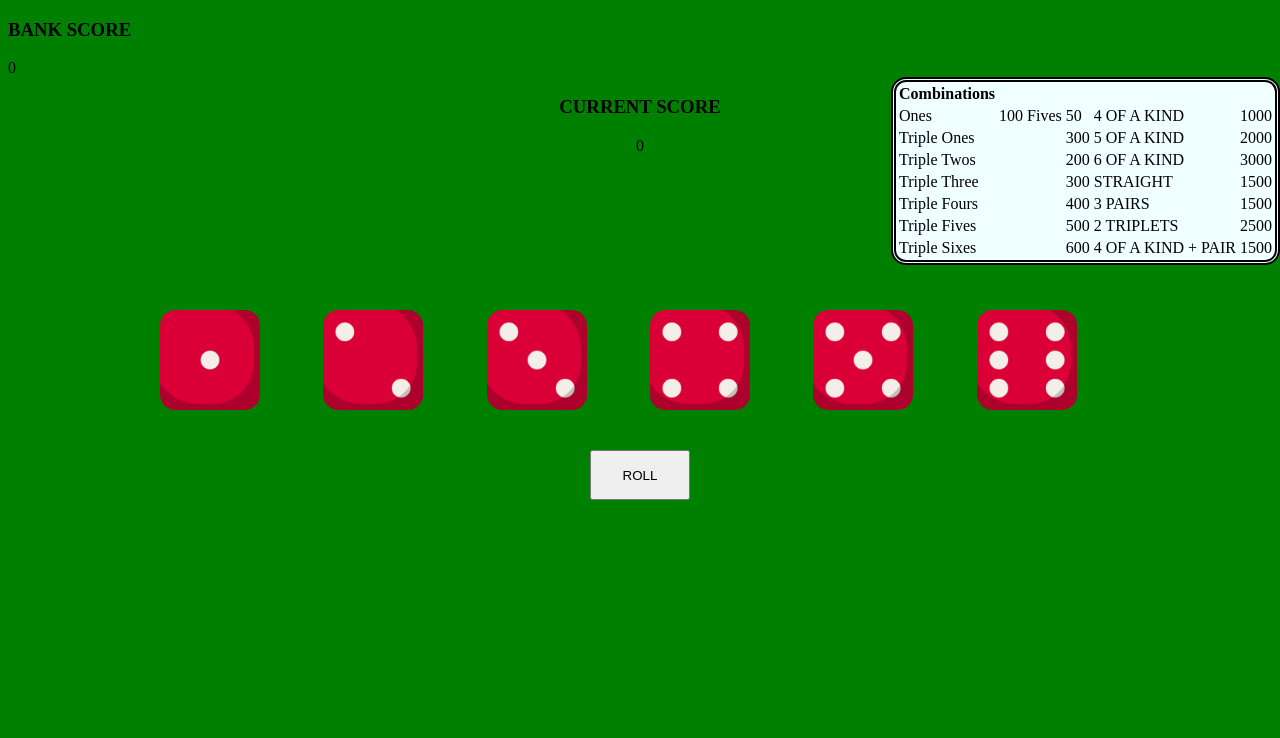
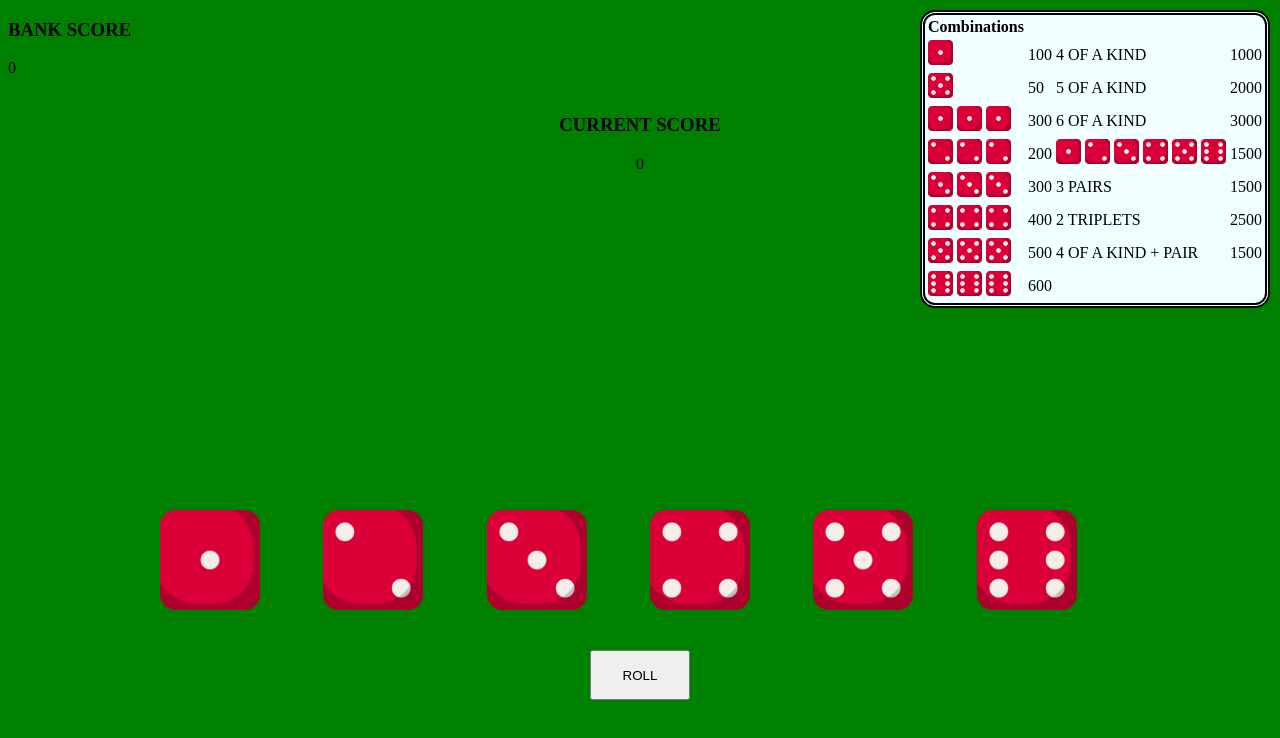
Before and after one commit to mcheng7687/farkle, a plain HTML site: page index.html in a window 1280 px wide. Both pictures are taken after a click on the button "START". Drawn offline with Linux system fonts and the light colour scheme.

Commit message:
added score chart

```diff
--- a/css/main.css
+++ b/css/main.css
@@ -15,6 +15,10 @@ table {
     position: absolute;
     top: 0%;
     /* transform: translate(0%,-50%); */
+}
+
+.dice-chart {
+    width: 25px;
 }
 
 .center {
@@ -35,14 +39,17 @@ table {
 }
 
 #score-chart {
+    margin: 10px;
     border: 5px;
     border-style: double;
     border-radius: 15px;
     position: absolute;
     right: 0%;
+    top: 0%;
 }
 
 #dice-roll {
+    top: 75%;
     width: 980px;
     height: 200px;
 }
--- a/index.html
+++ b/index.html
@@ -14,54 +14,88 @@
 		<div>
 			<h3>BANK SCORE</h3>
 			<div id="bank-score">0</div>
+			<img src="" alt="">
 		</div>
 		<table id="score-chart">
 			<tr>
 				<th>Combinations</th>
 			</tr>
 			<tr>
-				<td><img src="dice-img/dice-5.png" alt="">Ones</td>
+				<td><img src="dice-img/dice-1.png" alt="1 dice" class="dice-chart"></td>
 				<td>100</td>
-				<td><img src="dice-img/dice-1.png" alt="">Fives</td>
-				<td>50</td>
 				<td>4 OF A KIND</td>
 				<td>1000</td>
 			</tr>
 			<tr>
-				<td colspan="3">Triple Ones</td>
-				<td>300</td>
+				<td><img src="dice-img/dice-5.png" alt="5 dice" class="dice-chart"></td>
+				<td>50</td>
 				<td>5 OF A KIND</td>
 				<td>2000</td>
 			</tr>
 			<tr>
-				<td colspan="3">Triple Twos</td>
-				<td>200</td>
+				<td>
+					<img src="dice-img/dice-1.png" alt="1 dice" class="dice-chart">
+					<img src="dice-img/dice-1.png" alt="1 dice" class="dice-chart">
+					<img src="dice-img/dice-1.png" alt="1 dice" class="dice-chart">
+				</td>
+				<td>300</td>
 				<td>6 OF A KIND</td>
 				<td>3000</td>
 			</tr>
 			<tr>
-				<td colspan="3">Triple Three</td>
-				<td>300</td>
-				<td>STRAIGHT</td>
+				<td>
+					<img src="dice-img/dice-2.png" alt="2 dice" class="dice-chart">
+					<img src="dice-img/dice-2.png" alt="2 dice" class="dice-chart">
+					<img src="dice-img/dice-2.png" alt="2 dice" class="dice-chart">
+				</td>
+				<td>200</td>
+				<td>
+					<img src="dice-img/dice-1.png" alt="1 dice" class="dice-chart">
+					<img src="dice-img/dice-2.png" alt="2 dice" class="dice-chart">
+					<img src="dice-img/dice-3.png" alt="3 dice" class="dice-chart">
+					<img src="dice-img/dice-4.png" alt="4 dice" class="dice-chart">
+					<img src="dice-img/dice-5.png" alt="5 dice" class="dice-chart">
+					<img src="dice-img/dice-6.png" alt="6 dice" class="dice-chart">
+				</td>
 				<td>1500</td>
 			</tr>
 			<tr>
-				<td colspan="3">Triple Fours</td>
-				<td>400</td>
+				<td>
+					<img src="dice-img/dice-3.png" alt="3 dice" class="dice-chart">
+					<img src="dice-img/dice-3.png" alt="3 dice" class="dice-chart">
+					<img src="dice-img/dice-3.png" alt="3 dice" class="dice-chart">
+				</td>
+				<td>300</td>
 				<td>3 PAIRS</td>
 				<td>1500</td>
 			</tr>
 			<tr>
-				<td colspan="3">Triple Fives</td>
-				<td>500</td>
+				<td>
+					<img src="dice-img/dice-4.png" alt="4 dice" class="dice-chart">
+					<img src="dice-img/dice-4.png" alt="4 dice" class="dice-chart">
+					<img src="dice-img/dice-4.png" alt="4 dice" class="dice-chart">
+				</td>
+				<td>400</td>
 				<td>2 TRIPLETS</td>
 				<td>2500</td>
 			</tr>
 			<tr>
-				<td colspan="3">Triple Sixes</td>
-				<td>600</td>
+				<td>
+					<img src="dice-img/dice-5.png" alt="5 dice" class="dice-chart">
+					<img src="dice-img/dice-5.png" alt="5 dice" class="dice-chart">
+					<img src="dice-img/dice-5.png" alt="5 dice" class="dice-chart">
+				</td>
+				<td>500</td>
 				<td>4 OF A KIND + PAIR</td>
 				<td>1500</td>
+			</tr>
+			<tr>
+				<td>
+					<img src="dice-img/dice-6.png" alt="6 dice" class="dice-chart">
+					<img src="dice-img/dice-6.png" alt="6 dice" class="dice-chart">
+					<img src="dice-img/dice-6.png" alt="6 dice" class="dice-chart">
+				</td>
+				<td>600</td>
 			</tr>
 		</table>
 		<div class="center" id="dice-roll">
--- a/js/main.js
+++ b/js/main.js
@@ -18,6 +18,9 @@ let selected = { quantity: 0, values: [] };
 const playerScore = { bank: 0, current: 0 };
 
 function initialize() {
+    // $("#score-chart").append(`<img class="dice-1">`);
+
+
     assign_dice();
 }
 
@@ -25,7 +28,7 @@ function assign_dice() {
     /*
     Assign die images to document based on DICE values
     */
-    $("img").remove();
+    $("img.dice").remove();
 
     for (let d = 0; d < DICE.length; d++) {
         $("#dice-roll").append(`<img class="dice" id="dice-${d}">`)
@@ -218,7 +221,7 @@ $("#bank-btn").on("click", function () {
     playerScore.bank += playerScore.current;
     playerScore.current = 0;
 
-    $("img").remove();
+    $("img.dice").remove();
 
     verify_winner();
     resetDice();
```
